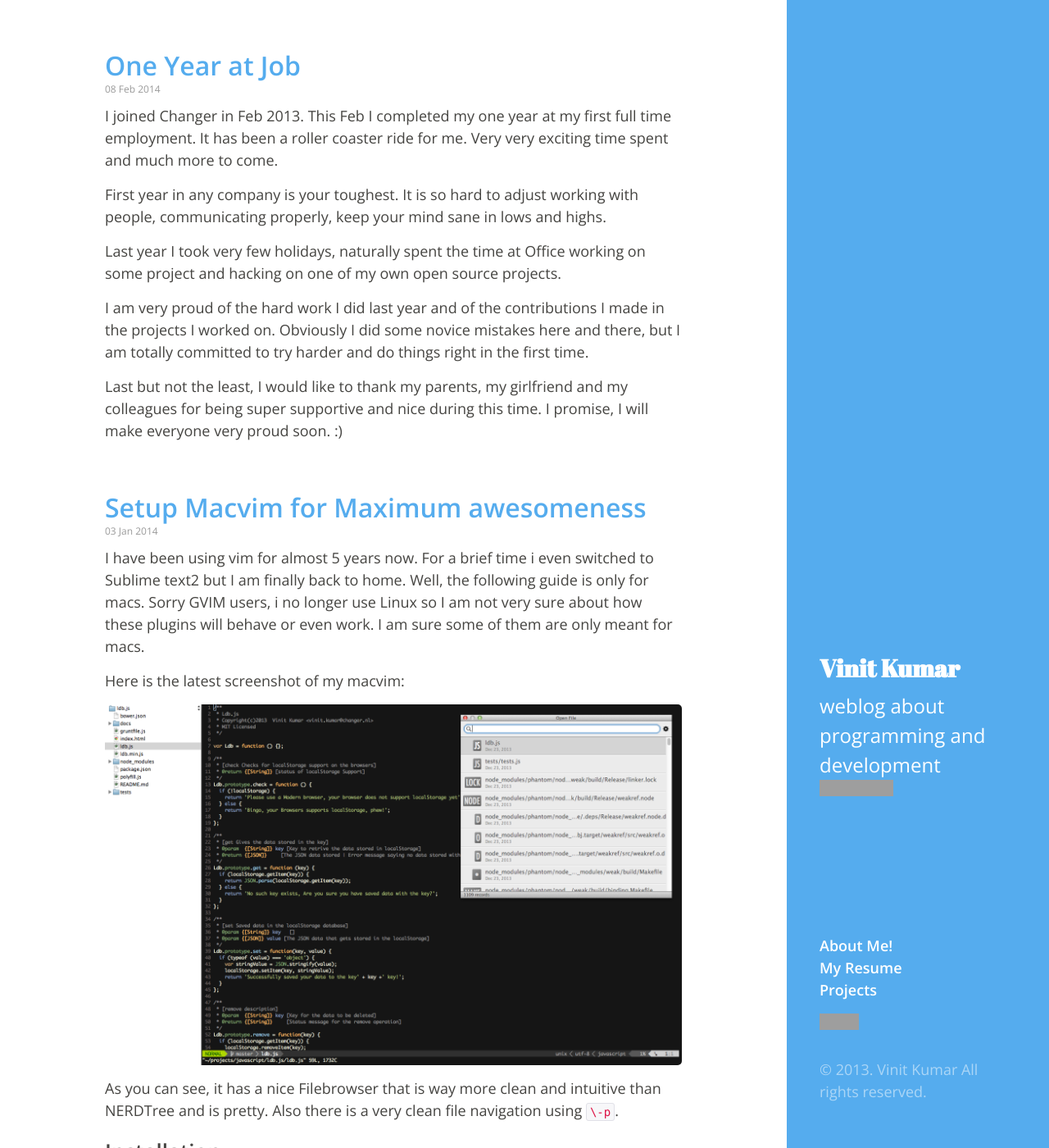
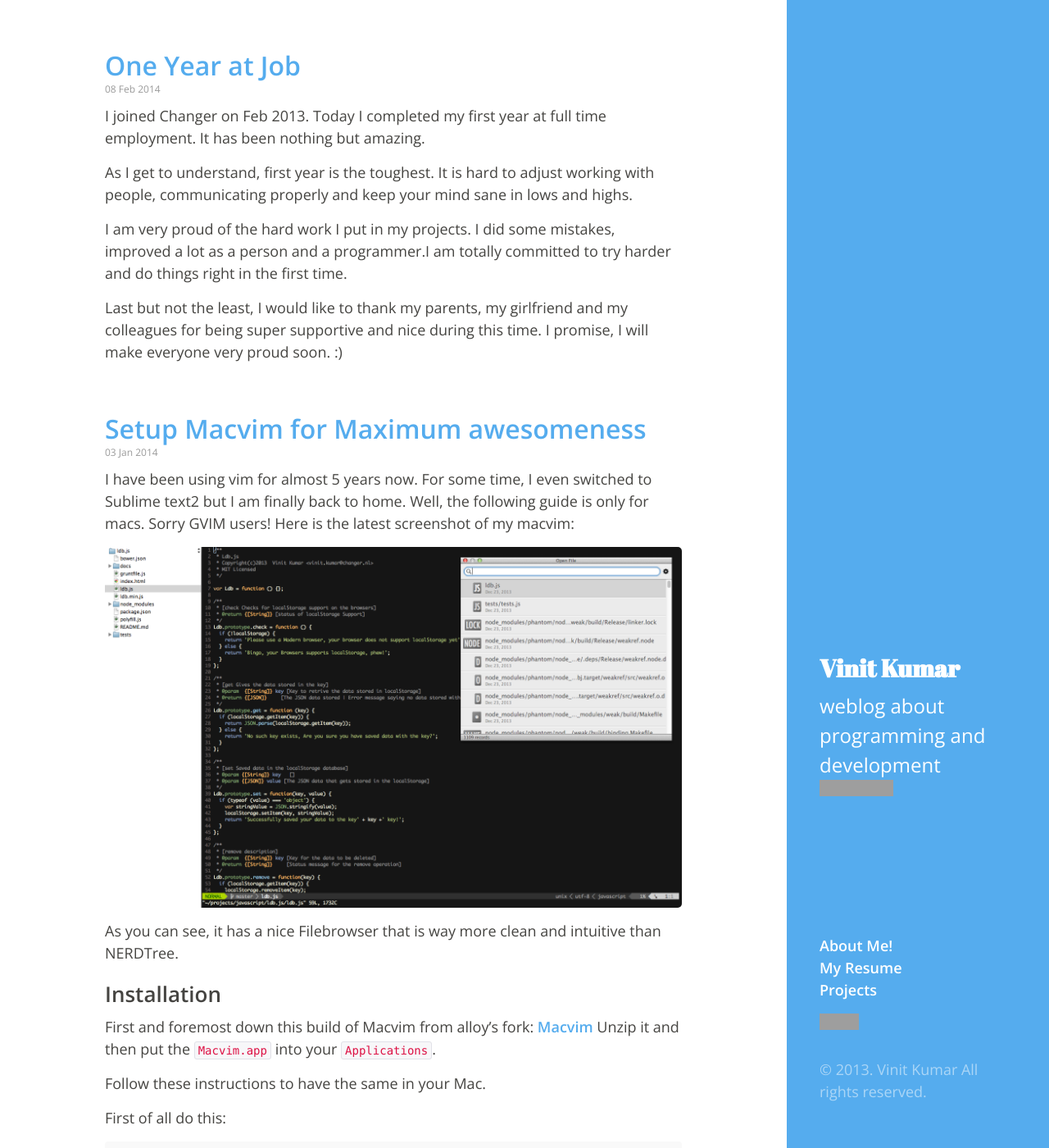
Before and after one commit to vinitkumar/vinitkumar.github.com, a Jekyll site: the page built from index.html, in a window 1280 px wide and 1400 px high. Shown: the whole window at 82% size. Built offline with Jekyll 4.4.1, drawn with Linux system fonts in a browser that asks for light colours; Markdown is read by kramdown in place of the engine named in the settings; the list of posts is cut into pages by our own code; grey boxes are pictures that could not be loaded.

Commit message:
fix typos in two posts

```diff
--- a/_posts/2014-01-03-Setup-Macvim-for-maximum-awesomeness.md
+++ b/_posts/2014-01-03-Setup-Macvim-for-maximum-awesomeness.md
@@ -7,19 +7,15 @@ tags: [life, general]
 comments: false
 ---
 
-I have been using vim for almost 5 years now. For a brief time i even
+I have been using vim for almost 5 years now. For some time, I even
 switched to Sublime text2 but I am finally back to home. Well, the
-following guide is only for macs. Sorry GVIM users, i no longer use
-Linux so I am not very sure about how these plugins will behave or even
-work. I am sure some of them are only meant for macs.
-
+following guide is only for macs. Sorry GVIM users!
 Here is the latest screenshot of my macvim:
 
 ![Macvim](/public/img/vim.png)
 
 As you can see, it has a nice Filebrowser that is way more clean and
-intuitive than NERDTree and is pretty. Also there is a very clean file
-navigation using `\-p`.
+intuitive than NERDTree.
 
 ## Installation
 
@@ -28,7 +24,6 @@ First and foremost down this build of Macvim from alloy's fork:
 Unzip it and then put the `Macvim.app` into your `Applications`.
 
 Follow these instructions to have the same in your Mac.
-
 
 First of all do this:
 
--- a/_posts/2014-02-08-One-year-on-job.md
+++ b/_posts/2014-02-08-One-year-on-job.md
@@ -7,16 +7,13 @@ tags: [life, general]
 comments: false
 ---
 
-I joined Changer in Feb 2013. This Feb I completed my one year at my first full time employment. It has been a roller coaster ride for me.
-Very very exciting time spent and much more to come.
+I joined Changer on Feb 2013. Today I completed my first year at full time employment. It has been nothing but amazing.
 
-First year in any company is your toughest. It is so hard to adjust working with people, communicating properly, keep your mind sane
+As I get to understand, first year is the toughest. It is hard to adjust working with people, communicating properly and keep your mind sane
 in lows and highs.
 
-Last year I took very few holidays, naturally spent the time at Office working on some project and hacking on one of my own open source projects.
-
-I am very proud of the hard work I did last year and of the contributions I made in the projects I worked on. Obviously I did some novice mistakes
-here and there, but I am totally committed to try harder and do things right in the first time.
+I am very proud of the hard work I put in my projects. I did some mistakes, improved a lot as a person and a programmer.I am totally committed
+to try harder and do things right in the first time.
 
 Last but not the least, I would like to thank my parents, my girlfriend and my colleagues for being super supportive and nice during this time.
 I promise, I will make everyone very proud soon. :)
```
